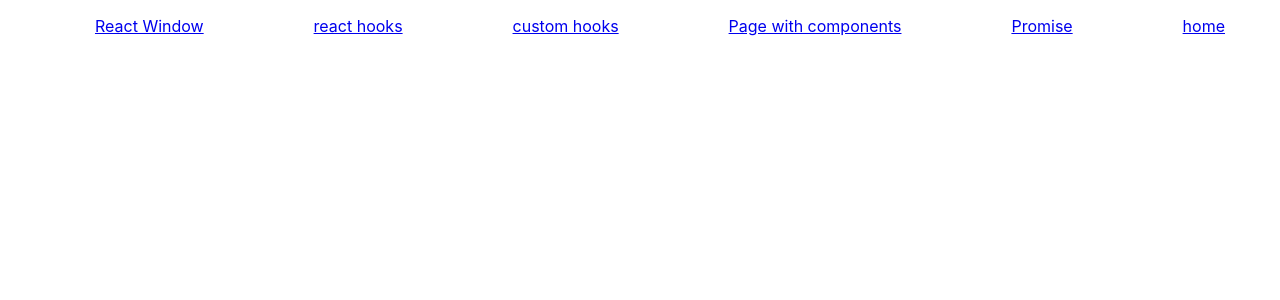
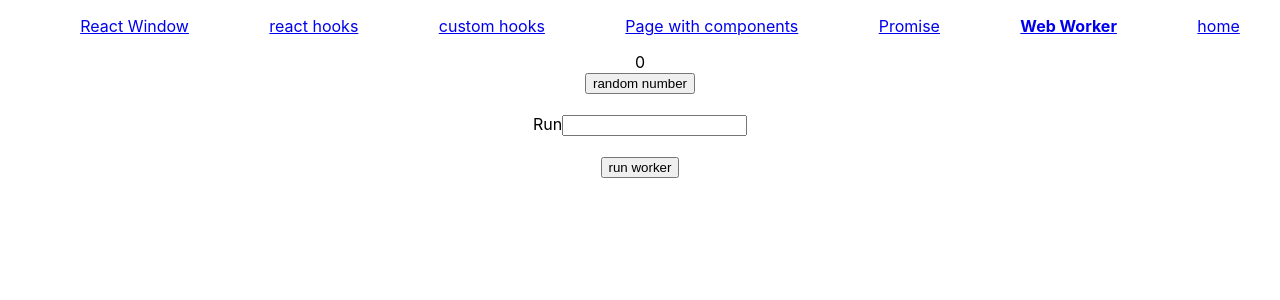
Before and after one commit to inazari/react-quide, a React (Create React App) app: page /web-worker in a window 1280 px wide. Shown: the top 300 px of the page. Built offline with nearby package versions, Linux system fonts and the light colour scheme.

Commit message:
remove warnings

```diff
--- a/src/App.tsx
+++ b/src/App.tsx
@@ -7,6 +7,7 @@ import ReactHooks from "./Pages/ReactHooks";
 import Home from "./Pages/Home";
 import Header from "./Pages/Header";
 import CustomHooks from "./Pages/CustomHooks";
+import WebWorkerPage from "./Pages/WebWorkerPage";
 
 const PromisePage = lazy(() => import("./Pages/PromisePage"));
 const ReactWindowPage = lazy(() => import("./Pages/ReactWindowPage"));
@@ -20,6 +21,9 @@ function App() {
           <Layout>
             <div>
               <Switch>
+                <Route path="/web-worker">
+                  <WebWorkerPage />
+                </Route>
                 <Route path="/custom-hooks">
                   <CustomHooks />
                 </Route>
--- a/src/Pages/Header.tsx
+++ b/src/Pages/Header.tsx
@@ -1,10 +1,10 @@
 import React from "react";
-import { Link } from "react-router-dom";
 import {
+  Link,
+  useHistory,
+  useLocation,
   useParams,
   useRouteMatch,
-  useHistory,
-  useLocation,
 } from "react-router-dom";
 
 const Header = () => {
@@ -65,6 +65,15 @@ const Header = () => {
           </Link>
         </li>
         <li>
+          <Link to="/web-worker">
+            {location.pathname === "/web-worker" ? (
+              <b>Web Worker</b>
+            ) : (
+              "Web Worker"
+            )}
+          </Link>
+        </li>
+        <li>
           <Link to="/">{location.pathname === "/" ? <b>Home</b> : "home"}</Link>
         </li>
       </ul>
--- a/src/Pages/Home.tsx
+++ b/src/Pages/Home.tsx
@@ -1,7 +1,22 @@
-import React from "react";
+import React, { useEffect, useState } from "react";
 
 const Home = () => {
-  return <div>Home!!!!</div>;
+  const [list, setList] = useState<string[]>([]);
+
+  const printList = (): void => {
+    console.log(list, "list elements");
+  };
+
+  useEffect(() => {
+    printList();
+  }, []);
+
+  return (
+    <div>
+      Home!!!!
+      <button onClick={() => setList([...list, "000000"])}>add</button>
+    </div>
+  );
 };
 
 export default Home;
--- a/src/Pages/PromisePage.tsx
+++ b/src/Pages/PromisePage.tsx
@@ -22,8 +22,8 @@ const PromisePage = () => {
 
   useEffect(() => {
     console.log("call safe(loadSave) fn");
-
     safe(loadSave);
+    //  eslint-disable-next-line react-hooks/exhaustive-deps
   }, []);
 
   return <div>promise</div>;
--- /dev/null
+++ b/src/Pages/WebWorkerPage.tsx
@@ -0,0 +1,54 @@
+import React, { useEffect, useState } from "react";
+import useWebWorker from "../customHooks/useWebWorker";
+
+const WebWorkerPage = () => {
+  const [inputValue, setInputValue] = useState("");
+  const [randomNumber, setRandomNumber] = useState(0);
+  const [message, setMessage] = useState("");
+
+  const { run, result } = useWebWorker((e: number) => {
+    console.log("useWebWorker callback");
+
+    return result;
+  });
+  const randomNumberHandler = () => {
+    setRandomNumber(Math.round(Math.random() * 1000000));
+  };
+
+  const handlerInputValue = (e: React.ChangeEvent<HTMLInputElement>) => {
+    setInputValue(e.target.value);
+  };
+
+  const handleOnClick = () => {
+    run(inputValue?.length || 1);
+    setMessage("run...");
+  };
+
+  useEffect(() => {
+    setMessage(result);
+  }, [result]);
+
+  return (
+    <div>
+      <div>
+        <div>{randomNumber}</div>
+        <button onClick={randomNumberHandler}>random number</button>
+      </div>
+      <br />
+      <div>
+        <label htmlFor="input">Run</label>
+        <input
+          value={inputValue}
+          onChange={handlerInputValue}
+          id="input"
+          type="text"
+        />
+      </div>
+      <br />
+      <button onClick={handleOnClick}>run worker</button>
+      <h3>{message}</h3>
+    </div>
+  );
+};
+
+export default WebWorkerPage;
--- a/src/components/Fetch.tsx
+++ b/src/components/Fetch.tsx
@@ -1,6 +1,5 @@
 import React, { ReactElement } from "react";
 import useFetchAPI from "../customHooks/useFetchApi";
-import useMountedRef from "../customHooks/useMountedRef";
 
 interface IFetchProps {
   url: string;
--- a/src/customHooks/useFetchApi.ts
+++ b/src/customHooks/useFetchApi.ts
@@ -1,39 +1,40 @@
-import {useDebugValue, useEffect, useState} from 'react';
+import { useDebugValue, useEffect, useState } from "react";
 import useMountedRef from "./useMountedRef";
 
-const useFetchApi = (url = '', options = undefined) => {
-    const [data, setData] = useState(null)
-    const [error, setError] = useState(null)
-    const [loading, setLoading] = useState(false)
-    const mounted = useMountedRef()
+const useFetchApi = (url = "", options = undefined) => {
+  const [data, setData] = useState(null);
+  const [error, setError] = useState(null);
+  const [loading, setLoading] = useState(false);
+  const mounted = useMountedRef();
 
   useEffect(() => {
-        if (!url) return
+    if (!url) return;
     if (!mounted.current) return;
-        setLoading(true)
+    setLoading(true);
     fetch(url, options)
-            .then((res => {
+      .then((res) => {
         if (!mounted.current) {
-                    throw new Error('component is not mounted')
+          throw new Error("component is not mounted");
         }
-                return res
-            }))
-            .then(res => res.json())
-            .then(json => {
-                setData(json)
-                setError(null)
+        return res;
+      })
+      .then((res) => res.json())
+      .then((json) => {
+        setData(json);
+        setError(null);
       })
       .catch((error) => {
         setError(error);
-                setData(null)
+        setData(null);
       })
       .finally(() => {
-                setLoading(false)
-            })
-    }, [url, options])
+        setLoading(false);
+      });
+    //  eslint-disable-next-line react-hooks/exhaustive-deps
+  }, [url, options]);
 
-    useDebugValue('API Fetcher.')
-    return {data, error, loading};
+  useDebugValue("API Fetcher.");
+  return { data, error, loading };
 };
 
 export default useFetchApi;
--- a/src/customHooks/useMountedRef.tsx
+++ b/src/customHooks/useMountedRef.tsx
@@ -1,4 +1,4 @@
-import React, { useEffect, useRef } from "react";
+import { useEffect, useRef } from "react";
 
 const useMountedRef = () => {
   const mounted = useRef(false);
--- a/src/customHooks/useTimeout.tsx
+++ b/src/customHooks/useTimeout.tsx
@@ -10,6 +10,7 @@ const useTimeout = (callback: () => void, delay: number) => {
 
   const set = useCallback(() => {
     timeoutRef.current = setTimeout(() => callbackRef.current(), delay);
+    //  eslint-disable-next-line react-hooks/exhaustive-deps
   }, [callback]);
 
   const clear = useCallback(() => {
--- /dev/null
+++ b/src/customHooks/useWebWorker.tsx
@@ -0,0 +1,41 @@
+import { useEffect, useRef, useState } from "react";
+
+type TCallbackFn = {
+  (value: number): void;
+};
+const workerHandler = (fn: TCallbackFn) => {
+  onmessage = (event) => {
+    console.log("workerHandler");
+    postMessage(fn(event.data));
+  };
+};
+
+const useWebWorker = (callbackFn: TCallbackFn) => {
+  const [result, setResult] = useState("");
+  const workerRef = useRef<Worker | null>(null);
+
+  useEffect(() => {
+    console.log("useEffect has been run.....");
+    const worker = new Worker(
+      URL.createObjectURL(new Blob([`(${workerHandler})(${callbackFn})`]))
+    );
+
+    workerRef.current = worker;
+    worker.onmessage = (event) => {
+      console.log("onmessage", event, event.data);
+      setResult(event.data);
+    };
+
+    return () => worker.terminate();
+  }, [callbackFn]);
+
+  return {
+    result,
+    run: (value: number) => {
+      console.log("run");
+      workerRef.current?.postMessage(value);
+    },
+  };
+};
+
+export default useWebWorker;
```
Also changed, not shown: src/components/DifficultTask.tsx (added, +15 -0 lines). Lines whose indentation alone changed are shown as unchanged.
